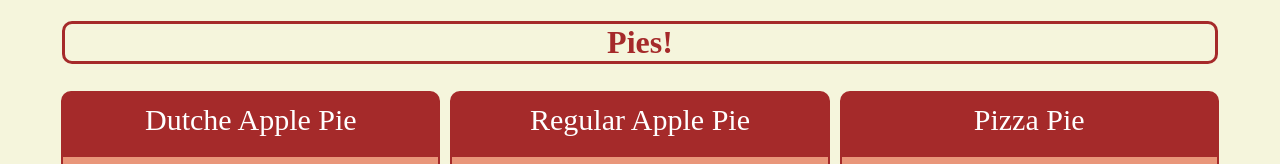
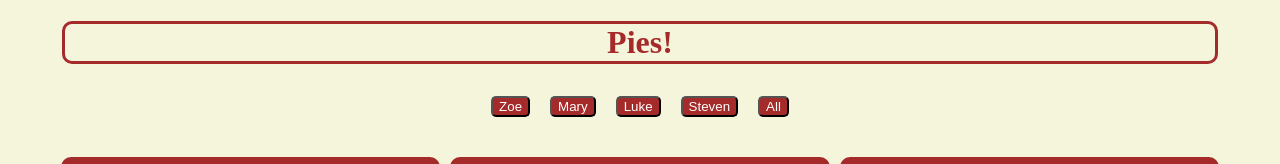
Before and after one commit to StevenZelenak/events, a plain HTML site: page index.html in a window 1280 px wide. Shown: the top 164 px of the page. Drawn offline with Linux system fonts and the light colour scheme; grey boxes are pictures that could not be loaded.

Commit message:
updating buttons

```diff
--- a/index.html
+++ b/index.html
@@ -9,6 +9,13 @@
 </head>
 <body>
     <h1>Pies!</h1>
+    <div id ="instructorButtons" class = "buttons">
+        <button id = "Zoe">Zoe</button>
+        <button id = "Mary">Mary</button>
+        <button id = "Luke">Luke</button>
+        <button id = "Steven">Steven</button>
+        <button id = "All">All</button>
+    </div>
     <main>
         <div class = "container" id ="storePies">
 
--- a/main.css
+++ b/main.css
@@ -82,3 +82,18 @@ h1 {
     width: 91%;
 
 }
+
+.buttons {
+
+    display: flex;
+    justify-content: center;
+    align-items: center;
+    margin-bottom: 25px;
+}
+
+button {
+    margin: 10px;
+    border-radius: 5px;
+    background-color: brown;
+    color: white;
+}
--- a/main.js
+++ b/main.js
@@ -103,12 +103,12 @@ const pies = [
         isAvailable: true,
         imageURL: "https://images-gmi-pmc.edge-generalmills.com/75593ed5-420b-4782-8eae-56bdfbc2586b.jpg",
         drinkPairing: "Berry Water",
-        instructor: "Steve",
+        instructor: "Steven",
 
     },
 ];
 
-const outputDom = (divID,str) => {
+const outputDom = (divID, str) => {
 
     const placement = document.getElementById(divID);
     placement.innerHTML = str;
@@ -130,14 +130,12 @@ const pieBuilder = (arr) => {
         domString += `<p>Price: $${value.price}</p>`;
         if (value.isOrganic) {
             domString += "<p>This pie is Organic</p>";
-        }
-        else{
+        } else {
             domString += "<p>This pie is not Organic</p>";
         }
         if (value.isWarm) {
             domString += "<p>This pie is warm</p>";
-        }
-        else{
+        } else {
             domString += "<p>This pie is cold</p>";
         }
         domString += `<p>The crust is ${value.crust}`;
@@ -153,3 +151,23 @@ const pieBuilder = (arr) => {
 };
 
 pieBuilder(pies);
+
+const zoesPies = (e) => {
+
+    const buttonId = e.target.id;
+    const myPies = [];
+
+    for (let value of pies) {
+        if (value.instructor === buttonId) {
+            myPies.push(value);
+        }
+
+    }
+
+    pieBuilder(myPies);
+}
+
+document.getElementById('Zoe').addEventListener('click', zoesPies)
+document.getElementById('Mary').addEventListener('click', zoesPies)
+document.getElementById('Luke').addEventListener('click', zoesPies)
+document.getElementById('Steven').addEventListener('click', zoesPies)
```
